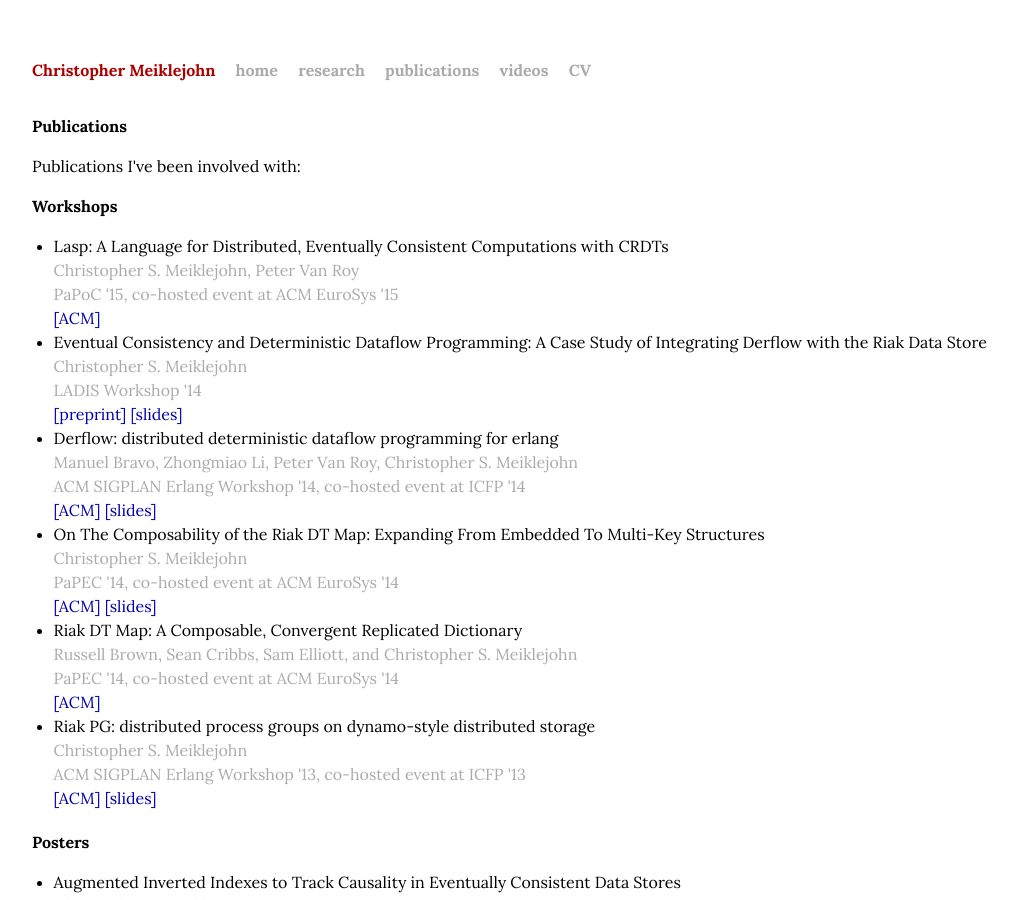
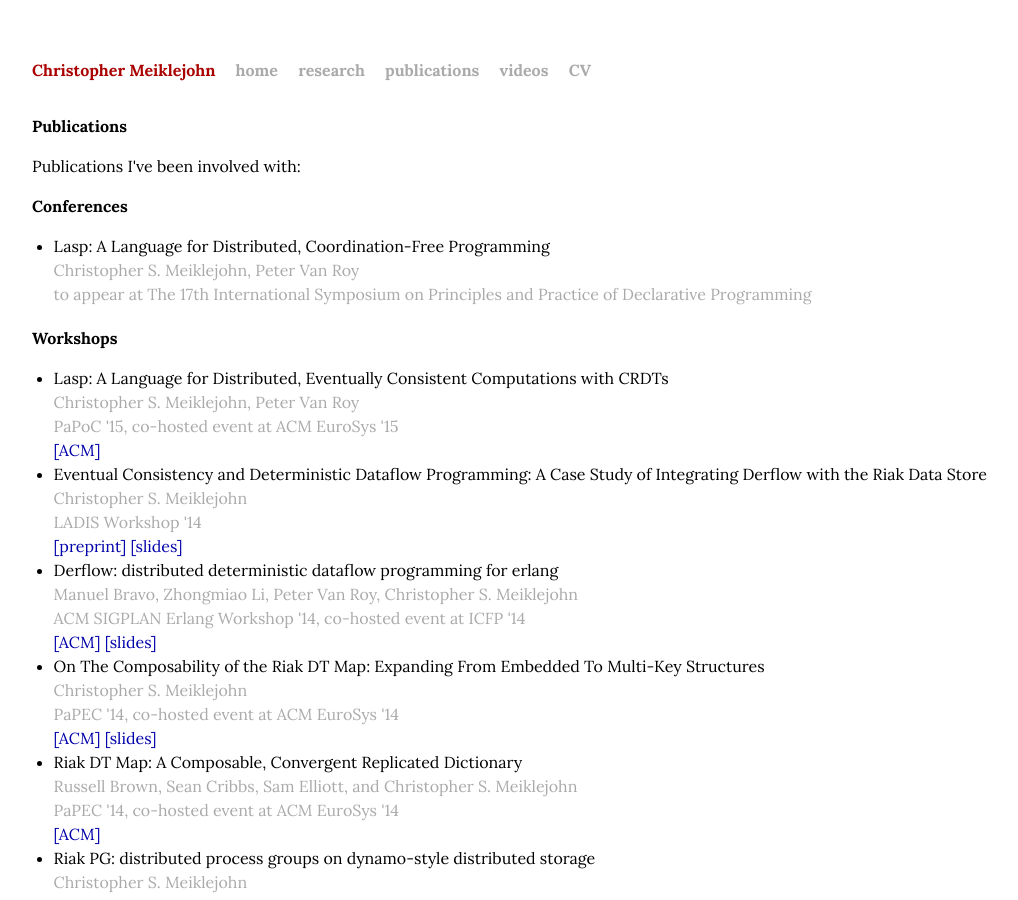
Before and after one commit to cmeiklejohn/cmeiklejohn.github.io, a Jekyll site: the page built from publications.html, in a window 1280 px wide and 900 px high. Shown: the whole window, without its empty margins (88-1106 px from the left). Built offline with Jekyll 4.4.1, drawn with Linux system fonts in a browser that asks for light colours.

Commit message:
Add PPDP 2015.

```diff
--- a/publications.html
+++ b/publications.html
@@ -6,6 +6,16 @@ title: Publications
 <div id="post">
   <h1>Publications</h1>
   <p>Publications I've been involved with:</p>
+
+  <h2>Conferences</h2>
+  <p></p>
+  <ul>
+    <li>
+      Lasp: A Language for Distributed, Coordination-Free Programming
+      <span class="author">Christopher S. Meiklejohn, Peter Van Roy</span>
+      <span class="date">to appear at The 17th International Symposium on Principles and Practice of Declarative Programming</span>
+    </li>
+  </ul>
 
   <h2>Workshops</h2>
   <p></p>
```
